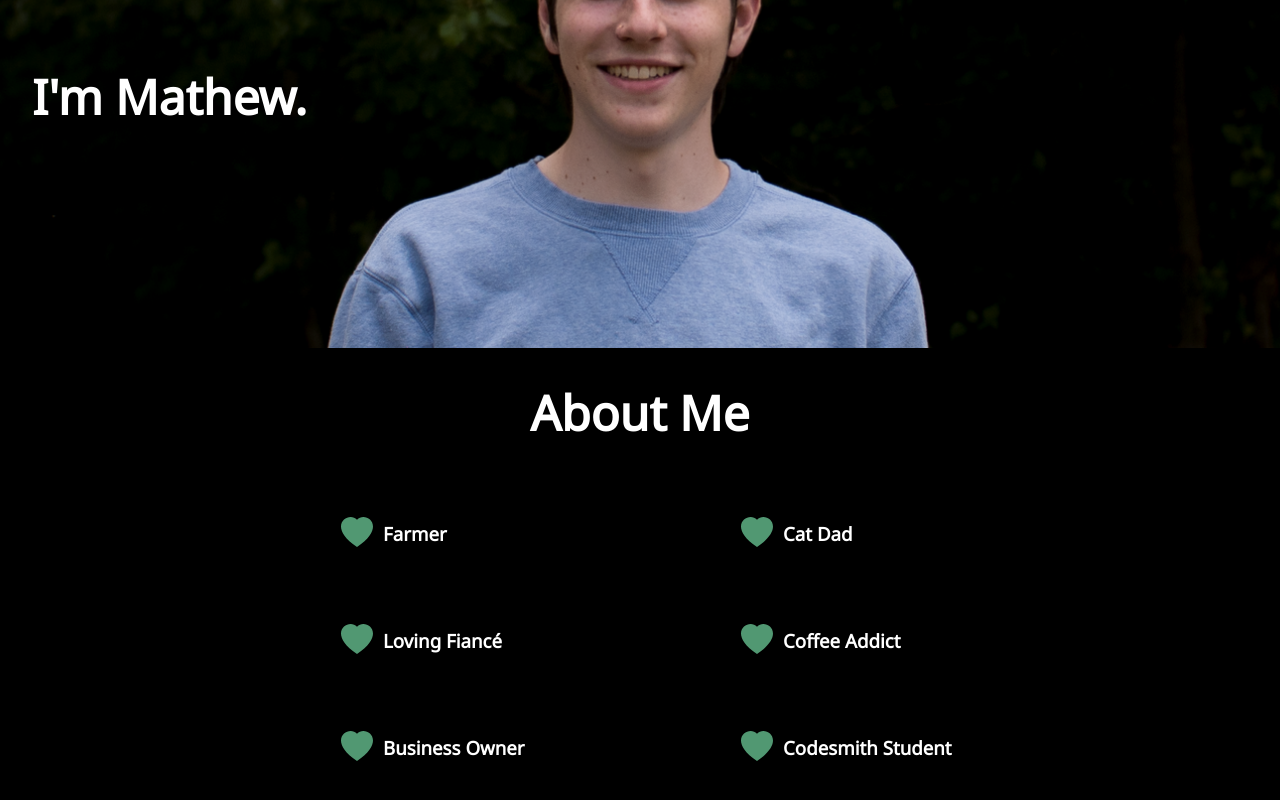
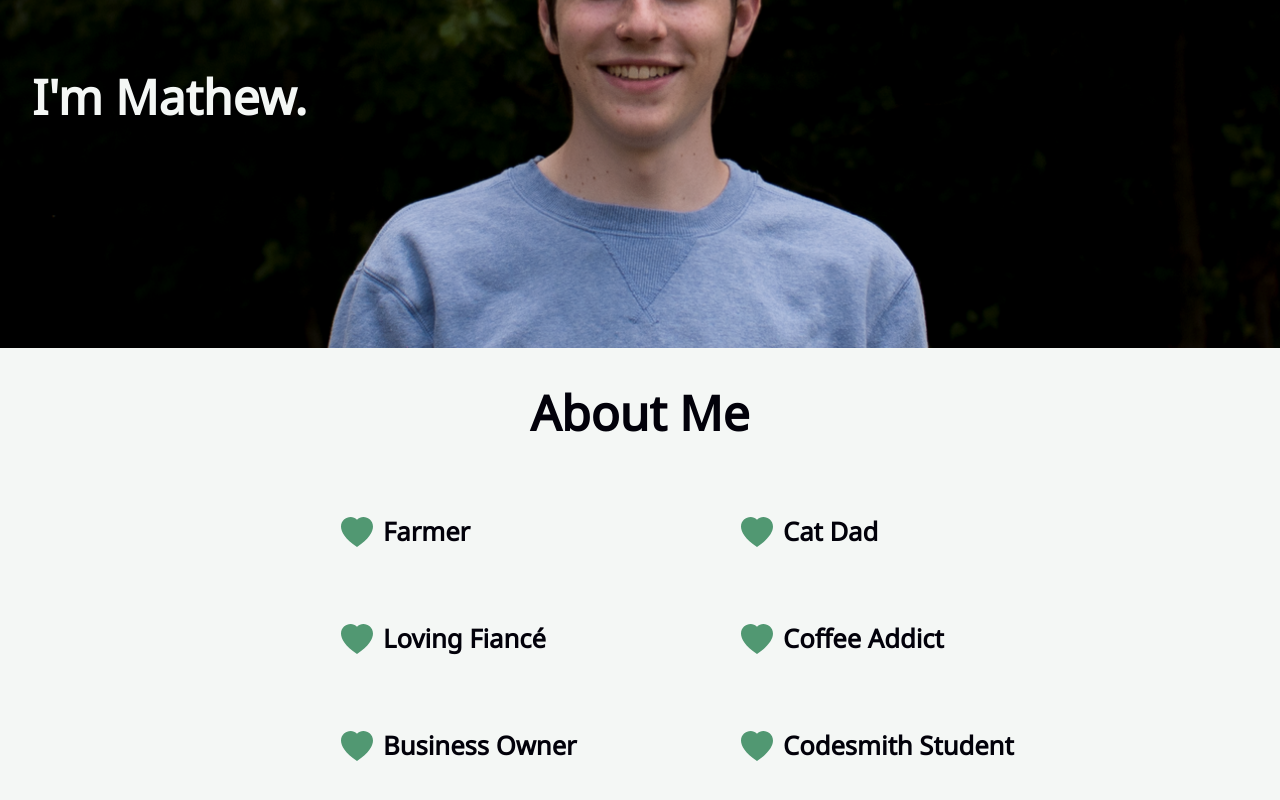
Before and after one commit to mjhult/personal-site, a React app: page / in a window 1280 px wide. Shown: the part 452-1252 px from the top of the page. Built offline with nearby package versions, Linux system fonts and the light colour scheme.

Commit message:
Added light and dark mode support.

```diff
--- a/src/styles/main.scss
+++ b/src/styles/main.scss
@@ -1,10 +1,14 @@
 @import url('https://fonts.googleapis.com/css2?family=Noto+Sans&display=swap');
+
+$dark-mode-bg: #02010A;
+$dark-mode-font-color: #F4F7F5;
+$primary: #519872;
+$light-mode-bg: $dark-mode-font-color;
+$light-mode-font-color: $dark-mode-bg;
 
 html,
 body {
     font-family: 'Noto Sans', sans-serif;
-    background-color: black;
-    color: white;
     overflow-x: hidden;
     margin: 0px;
     padding: 0px;
@@ -18,6 +22,10 @@ h2 {
     font-size: 2em;
 }
 
+h3 {
+    font-size: 1.6rem;
+}
+
 @media screen and (max-width: 500px) {
     .ParallaxHeader {
         .Text {
@@ -28,8 +36,23 @@ h2 {
     }
 }
 
+@media (prefers-color-scheme: dark) {
+    body, html {
+        background-color: $dark-mode-bg;
+        color: $dark-mode-font-color;
+    }
+}
+
+@media (prefers-color-scheme: light) {
+    body, html {
+        background-color: $light-mode-bg;
+        color: $dark-mode-bg;
+    }
+}
+
 .ParallaxHeader {
     .Text {
+        color: $dark-mode-font-color;
         position: relative;
         top: 35vh;
         width: 20em;
```
